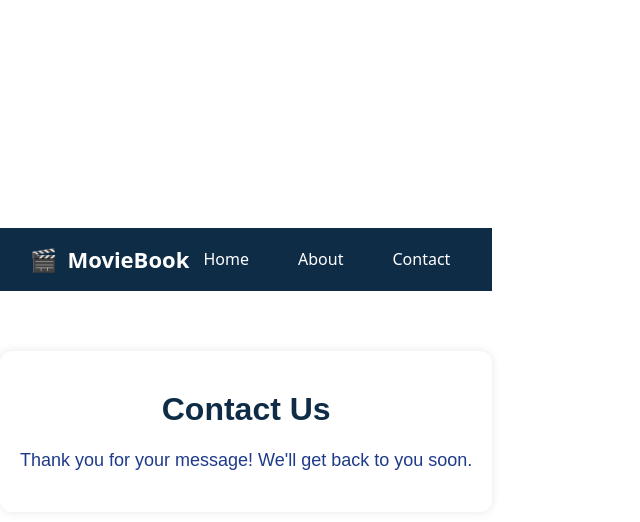
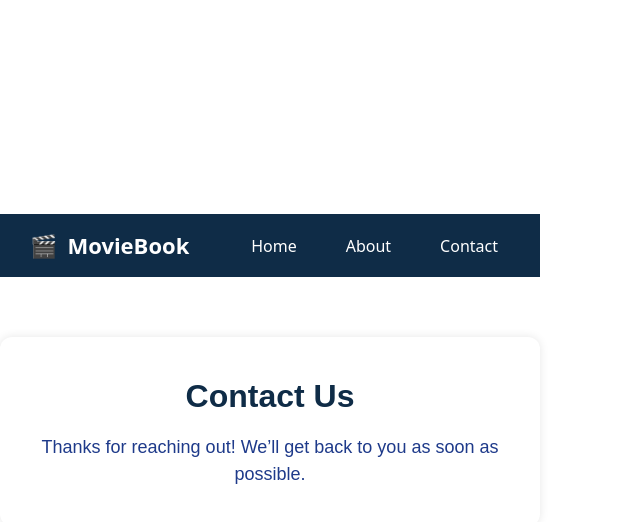
Before and after one commit to Krishna123-web-crypto/MoviesProject, a React (Vite) app: page /Contact in a window 1280 px wide. Both pictures are taken after typing "Sample", "name@example.com", "Sample" into the empty fields and a click on the button "Send Message". Shown: the top 522 px of the page, without its empty margins (0-640 px from the left). Built offline with nearby package versions, Linux system fonts and the light colour scheme.

Commit message:
changed contacyt.jsx

```diff
--- a/src/Components/Contact.jsx
+++ b/src/Components/Contact.jsx
@@ -1,24 +1,27 @@
 import React, { useState } from "react";
 import "../assets/Contact.css";
 export default function Contact() {
-  const [submitted, setSubmitted] = useState(false);
-  const handleSubmit = (e) => {
+  const [isSubmitted, setIsSubmitted] = useState(false);
+  const handleFormSubmit = (e) => {
     e.preventDefault();
-    setSubmitted(true);
+    setIsSubmitted(true);
   };
   return (
     <div className="contact-container">
       <h1>Contact Us</h1>
-      {submitted ? (
-        <p className="thank-you">Thank you for your message! We'll get back to you soon.</p>
+
+      {isSubmitted ? (
+        <p className="thank-you">
+          Thanks for reaching out! We’ll get back to you as soon as possible.
+        </p>
       ) : (
-        <form onSubmit={handleSubmit} className="contact-form">
-          <label>Name:</label>
-          <input type="text" required />
-          <label>Email:</label>
-          <input type="email" required />
-          <label>Message:</label>
-          <textarea rows="4" required></textarea>
+        <form className="contact-form" onSubmit={handleFormSubmit}>
+          <label htmlFor="name">Name:</label>
+          <input id="name" type="text" name="name" required />
+          <label htmlFor="email">Email:</label>
+          <input id="email" type="email" name="email" required />
+          <label htmlFor="message">Message:</label>
+          <textarea id="message" name="message" rows="4" required />
           <button type="submit">Send Message</button>
         </form>
       )}
```
